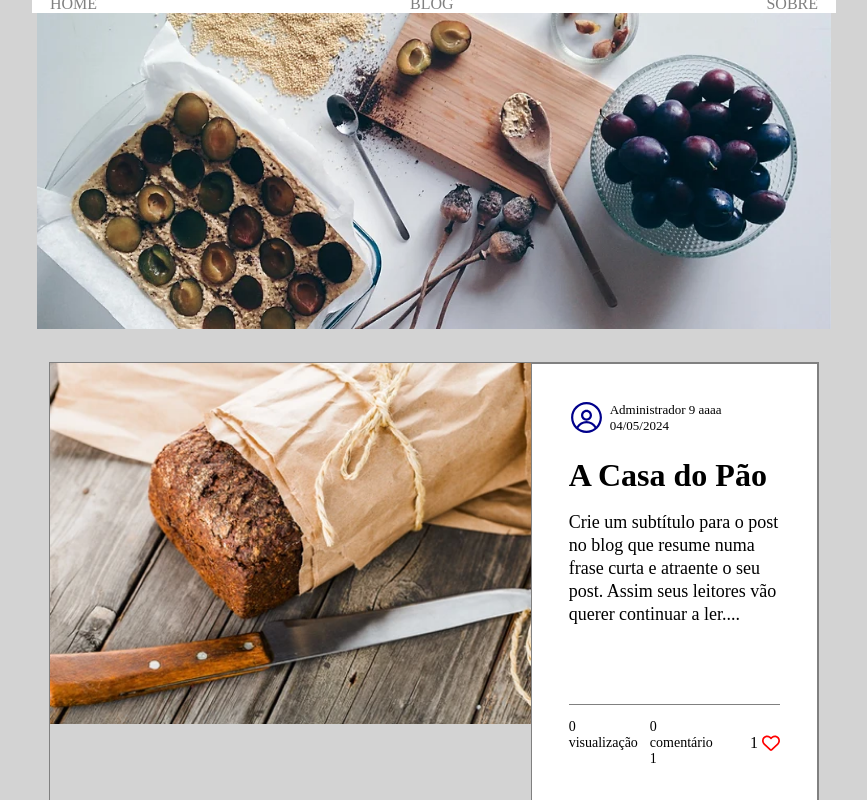
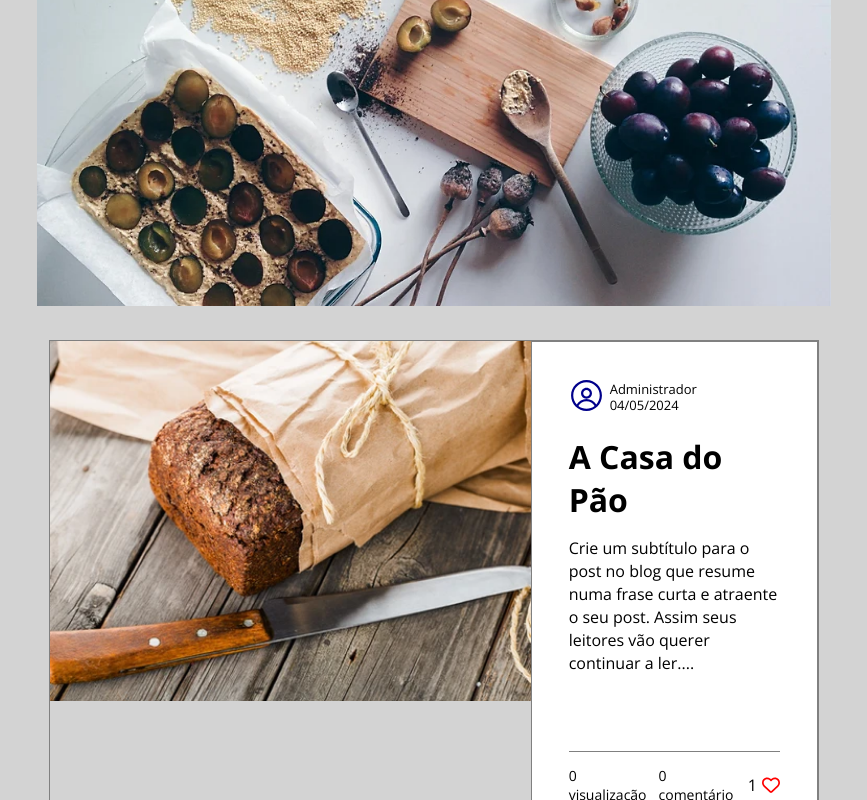
Before and after one commit to GustavoFSProg/blog-gus-web-ts, a React (Vite) app: page / in a window 1280 px wide. Shown: the whole page, without its empty margins (206-1073 px from the left). Built offline with nearby package versions, Linux system fonts and the light colour scheme.

Commit message:
post done

```diff
--- a/index.html
+++ b/index.html
@@ -5,12 +5,16 @@
     <link rel="icon" type="image/svg+xml" href="/vite.svg" />
     <meta name="viewport" content="width=device-width, initial-scale=1.0" />
     <title>Blog do Gus</title>
+    <link rel="preconnect" href="https://fonts.googleapis.com">
+<link rel="preconnect" href="https://fonts.gstatic.com" crossorigin>
+<link href="https://fonts.googleapis.com/css2?family=Open+Sans:ital,wght@0,300..800;1,300..800&display=swap" rel="stylesheet">
   </head>
   <style>
     body {
       margin: 0;
       padding: 0;
       box-sizing: border-box;
+      font-family: 'Open Sans';
     }
   </style>
   <body>
--- a/src/App.tsx
+++ b/src/App.tsx
@@ -34,7 +34,7 @@ const Post1 = styled.div`
   align-items: flex-start;
   background: white;
   padding: 37px;
-  padding-bottom: 22px;
+  padding-bottom: 13px;
   flex-direction: column;
 `;
 
@@ -68,8 +68,8 @@ function App() {
                     marginTop: "1px",
                   }}
                 >
-                  <span>Administrador 9 aaaa</span>
-                  <span style={{ marginTop: "0px" }}>04/05/2024</span>
+                  <span>Administrador</span>
+                  <span style={{ marginTop: "-2px" }}>04/05/2024</span>
                 </div>
               </div>
               <div>
@@ -79,7 +79,8 @@ function App() {
                 style={{
                   marginTop: "-22px",
                   lineHeight: "23px",
-                  fontSize: "18px",
+                  fontSize: "16px",
+                  fontFamily: "Open Sans",
                 }}
               >
                 <p>
@@ -99,7 +100,7 @@ function App() {
               >
                 <div style={{ display: "flex" }}>
                   <p>0 visualização</p>
-                  <p style={{ marginLeft: "12px" }}> 0 comentário 1</p>
+                  <p style={{ marginLeft: "12px" }}> 0 comentário</p>
                 </div>
                 <div
                   style={{
@@ -114,7 +115,7 @@ function App() {
                     style={{
                       color: "red",
                       fontSize: "18px",
-                      marginLeft: "4px",
+                      marginLeft: "5px",
                     }}
                   />
                 </div>
```
